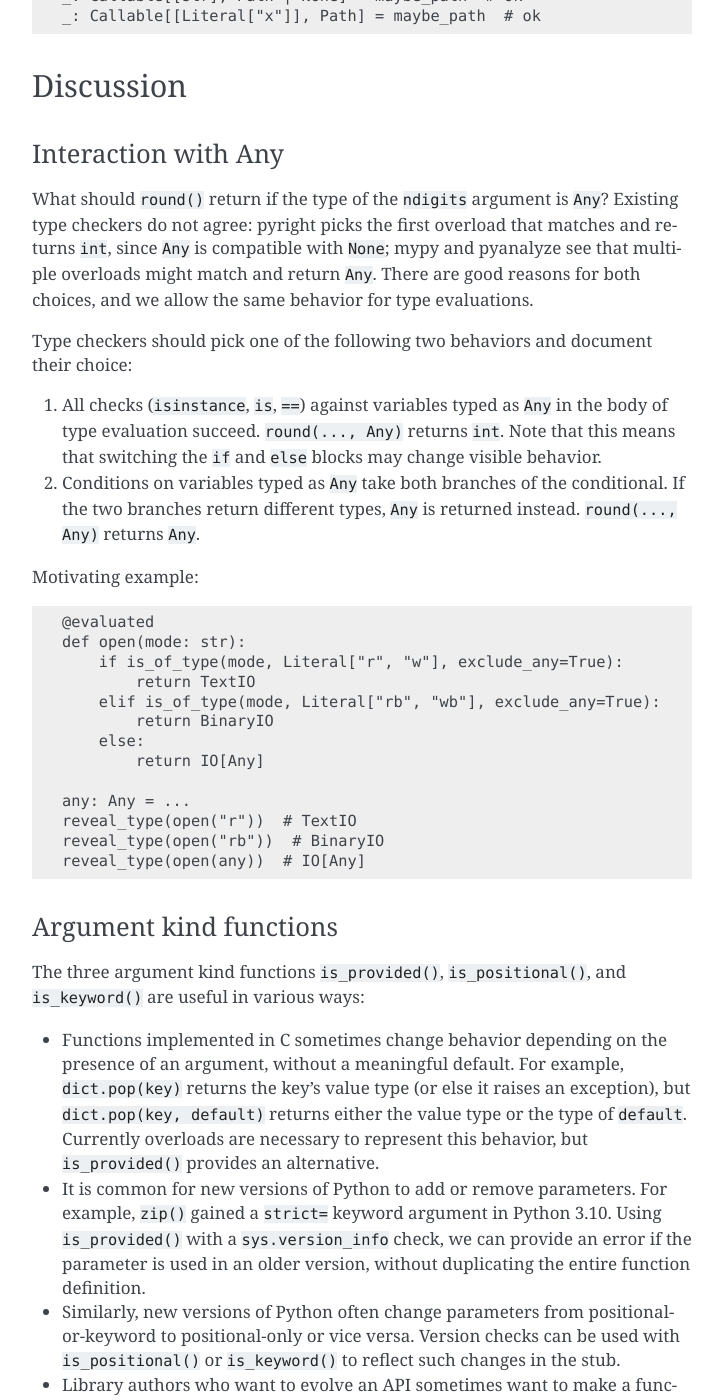
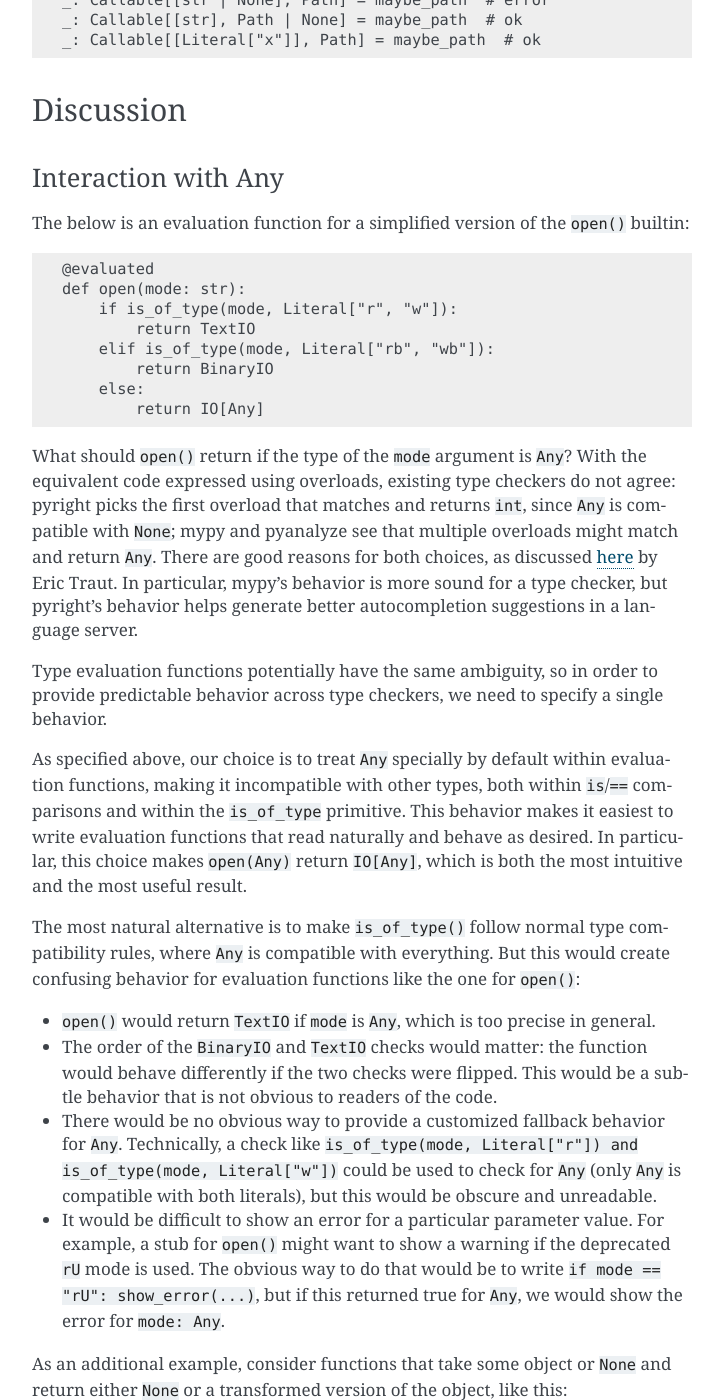
Before and after one commit to quora/pyanalyze, a Sphinx documentation site: the page built from docs/type_evaluation.md, in a window 1280 px wide and 1400 px high, scrolled down 7661 px. Shown: the whole window, without its empty margins (388-1111 px from the left). Built offline with Sphinx 7.4.7, drawn with Linux system fonts in a browser that asks for light colours; some of the changed text lies outside the part shown.

Commit message:
new Any spec

```diff
--- a/docs/type_evaluation.md
+++ b/docs/type_evaluation.md
@@ -107,8 +107,11 @@
     was provided through a keyword argument.
   - `is_of_type()`, which returns whether a parameter is of
     a particular type.
-- Expressions of the form `arg is (not) <constant>`, where `<constant>` may be True, False, or None. If `arg` is `Any`, the condition always matches.
-- Expressions of the form `arg == <constant>` or `arg != <constant>`, where `<constant>` is any value valid inside `Literal[]` (a bool, int, string, or enum member). If `arg` is `Any`, the condition always matches.
+- Expressions of the form `arg <op> <constant>`, where `<op>`
+  is one of `is`, `is not`, `==`, or `!=`. This is equivalent
+  to `(not) is_of_type(arg, Literal[<constant>], exclude_any=True)`.
+  `<constant>` may be any value that is valid inside `Literal` (`None`, a string, a bool, an int, or an enum
+  member).
 - Version and platform checks that are otherwise valid in stubs, as specified in PEP 484.
 - Multiple conditions combined with `and` or `or`.
 - A negation of another condition with `not`.
@@ -261,19 +264,20 @@
 The special `is_of_type()` function has the following
 signature:
 
-    def is_oF_type(arg: object, type: Any, /, *, exclude_any: bool = False) -> bool: ...
+    def is_oF_type(arg: object, type: Any, /, *, exclude_any: bool = True) -> bool: ...
 
 `arg` must be one of the parameters to the function and
 `type` must be a form that the type checker would accept
 in a type annotation.
 
-By default, `is_of_type(x, T)` returns true if `x` is
+If `exclude_any` is False, `is_of_type(x, T)` returns true if `x` is
 compatible with `T`; that is, if the type checker would
 accept an assignment `_: T = x`.
 
-If the `exclude_any` parameter is True, normal type checking
+If the `exclude_any` parameter is True (the default), normal type checking
 rules are modified so that `Any` is no longer compatible with
-any other type, but only with another `Any`.
+any other type, but only with another `Any`. All other types
+are still compatible with `Any`.
 
 Examples:
 
@@ -362,41 +366,105 @@
 
 ### Interaction with Any
 
-What should `round()` return if the type of the `ndigits`
-argument is `Any`? Existing type checkers do not agree:
-pyright picks the first overload that matches and returns
-`int`, since `Any` is compatible with `None`; mypy and pyanalyze
-see that multiple overloads might match and return `Any`. There
-are good reasons for both choices<!-- insert link to Eric's explanation-->,
-and we allow the same behavior for type evaluations.
-
-Type checkers should pick one of the following two behaviors and
-document their choice:
-
-1. All checks (`isinstance`, `is`, `==`) against variables typed
-   as `Any` in the body of type evaluation succeed.
-   `round(..., Any)` returns `int`. Note that
-   this means that switching the `if` and `else` blocks may change
-   visible behavior.
-2. Conditions on variables typed as `Any` take both branches of the
-   conditional. If the two branches return different types, `Any`
-   is returned instead. `round(..., Any)` returns `Any`.
-
-Motivating example:
+The below is an evaluation function for a simplified
+version of the `open()` builtin:
 
     @evaluated
     def open(mode: str):
-        if is_of_type(mode, Literal["r", "w"], exclude_any=True):
+        if is_of_type(mode, Literal["r", "w"]):
             return TextIO
-        elif is_of_type(mode, Literal["rb", "wb"], exclude_any=True):
+        elif is_of_type(mode, Literal["rb", "wb"]):
             return BinaryIO
         else:
             return IO[Any]
 
-    any: Any = ...
-    reveal_type(open("r"))  # TextIO
-    reveal_type(open("rb"))  # BinaryIO
-    reveal_type(open(any))  # IO[Any]
+What should `open()` return if the type of the `mode`
+argument is `Any`? With the equivalent code expressed
+using overloads, existing type checkers do not agree:
+pyright picks the first overload that matches and returns
+`int`, since `Any` is compatible with `None`; mypy and pyanalyze
+see that multiple overloads might match and return `Any`.
+There are good reasons for both choices,
+as discussed [here](https://github.com/microsoft/pyright/issues/2521#issuecomment-956823577)
+by Eric Traut. In particular, mypy's behavior is more sound
+for a type checker, but pyright's behavior helps generate
+better autocompletion suggestions in a language server.
+
+Type evaluation functions potentially have
+the same ambiguity, so in order to provide predictable
+behavior across type checkers, we need to specify a single
+behavior.
+
+As specified above, our choice is to treat `Any` specially
+by default within evaluation functions, making it
+incompatible with other types, both within `is`/`==`
+comparisons and within the `is_of_type` primitive.
+This behavior makes it easiest
+to write evaluation functions that read naturally and
+behave as desired. In particular, this choice makes
+`open(Any)` return `IO[Any]`, which is both the most
+intuitive and the most useful result.
+
+The most natural alternative is to make `is_of_type()` follow
+normal type compatibility rules, where `Any` is compatible
+with everything. But this would create confusing behavior
+for evaluation functions like the one for `open()`:
+
+- `open()` would return `TextIO` if `mode` is `Any`, which
+  is too precise in general.
+- The order of the `BinaryIO` and `TextIO` checks would
+  matter:
+  the function would behave differently if the two checks
+  were flipped. This would be a subtle behavior that is
+  not obvious to readers of the code.
+- There would be no obvious way to provide a customized
+  fallback behavior for `Any`. Technically, a check like
+  `is_of_type(mode, Literal["r"]) and is_of_type(mode, Literal["w"])`
+  could be used to check for `Any` (only `Any` is compatible
+  with both literals), but this would be obscure and
+  unreadable.
+- It would be difficult to show an error for a particular
+  parameter value. For example, a stub for `open()` might
+  want to show a warning if the deprecated `rU` mode is used.
+  The obvious way to do that would be to write
+  `if mode == "rU": show_error(...)`, but if this returned
+  true for `Any`, we would show the error for `mode: Any`.
+
+As an additional example, consider functions that take
+some object or `None` and return either `None` or a
+transformed version of the object, like this:
+
+    @evaluated
+    def maybe_path(path: str | None):
+        if path is None:
+            return None
+        else:
+            return Path
+
+Functions of this form are fairly common, and it is
+natural to write them with the trivial branch (`None`) first,
+both in the implementation and in the evaluation function.
+But if `path is None` would be true for `Any`, the evaluation
+function would return `None`, which is bad both for type
+checkers and for autocomplete suggestions.
+
+One downside of this behavior is that type checkers may
+incorrectly flag `is None` checks after a `maybe_path()`
+call as unreachable. However, such checks are usually only
+enabled in a strict mode, and `Any` should be rare in
+strictly typed code. Type checkers could also provide a
+mechanism that labels types derived from an evaluation
+function that used `Any` to disable diagnostics about
+unreachable code.
+
+Another alternative would be to use a mechanism similar to
+mypy-style overload resolution: conditions that match due to
+`Any` would essentially match neither branch and simply
+return `Any`. This behavior would avoid returning any
+overly precise types, but it would be useless for
+autocompletion suggestions and would remove a lot of
+useful type precision. For example, there would be no way
+for the `open()` evaluation function to produce `IO[Any]`.
 
 ### Argument kind functions
 
```
Also changed, not shown: other parts of docs/type_evaluation.md (+1 -1 lines).
